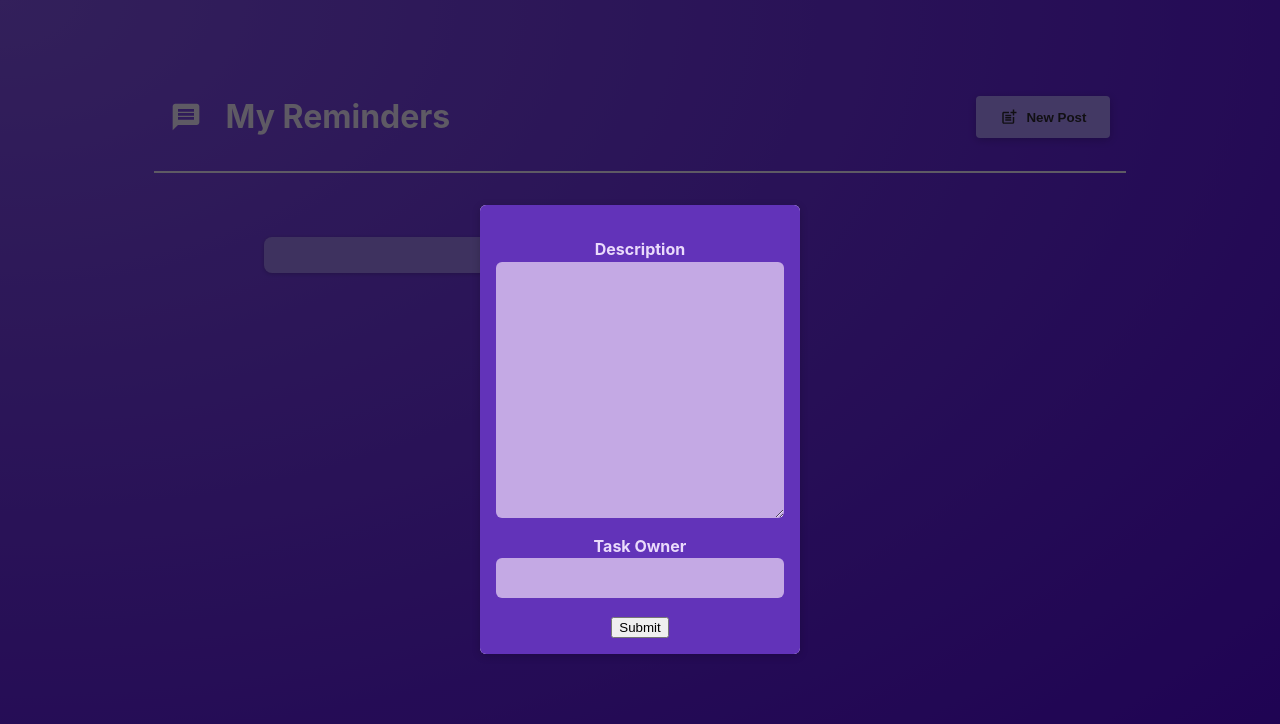
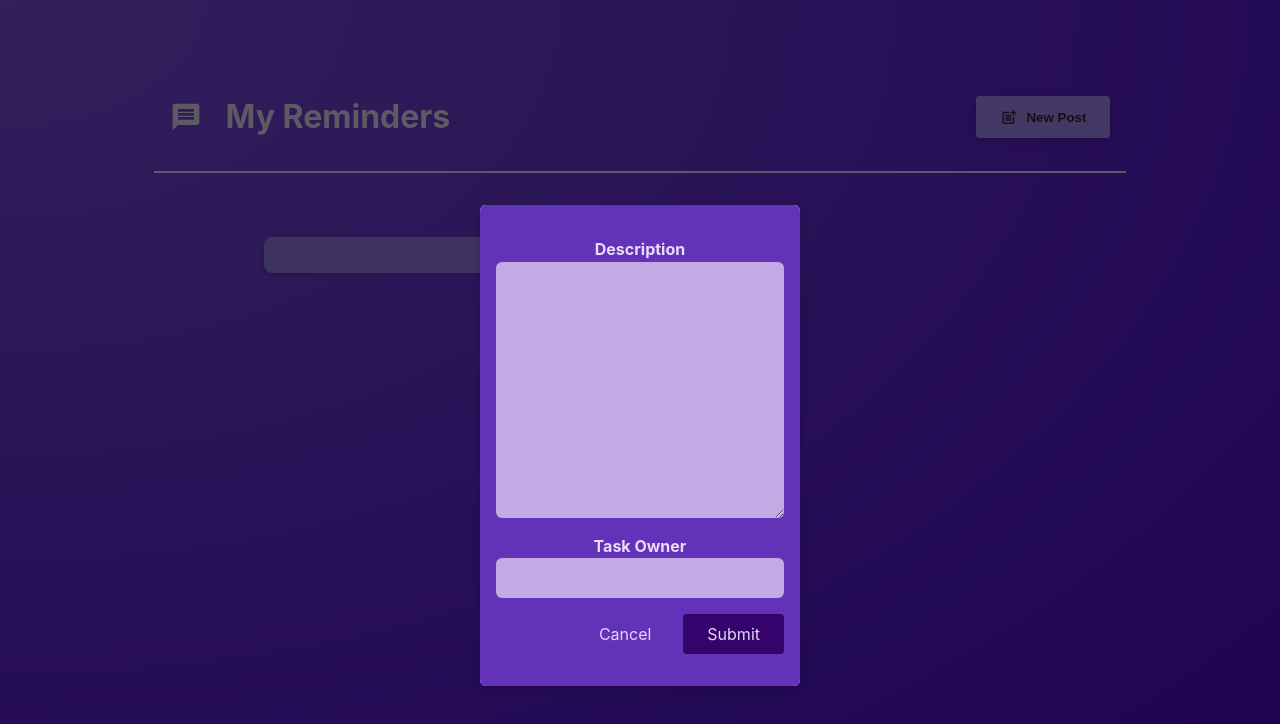
Before and after one commit to saimkhan065/Sticky-Note-Reminder-React-App, a React (Vite) app: page / in a window 1280 px wide. Both pictures are taken after a click on the button "New Post". Shown: the top 724 px of the page. Built offline with nearby package versions, Linux system fonts and the light colour scheme.

Commit message:
added CLICK and SUBMIT buttons. Click button calls property function to close modal overly, no http request sent.

```diff
--- a/src/components/CreatePost.jsx
+++ b/src/components/CreatePost.jsx
@@ -11,7 +11,10 @@ function CreatePost(props){
               <label htmlFor="name">Task Owner</label>
               <input type="text" id="name" required onChange={props.onNameChange}/>
           </p>
-          <button>Submit</button>
+          <p className={classes.actions}>
+              <button type="button" onClick={props.onClickCancel}>Cancel</button>
+              <button type="submit">Submit</button>
+          </p>
       </form>
     );
 }
--- a/src/components/PostList.jsx
+++ b/src/components/PostList.jsx
@@ -18,7 +18,7 @@ function PostList(props){
     }
     if (props.isPosting){
         modalContent = <Modal onClickEvent={props.isNotPosting}>
-            <CreatePost onBodyChange={onBodyChangeHandler} onNameChange={onNameChangeHandler}/>
+            <CreatePost onBodyChange={onBodyChangeHandler} onNameChange={onNameChangeHandler} onClickCancel={props.isNotPosting}/>
         </Modal>
     }
 
```
